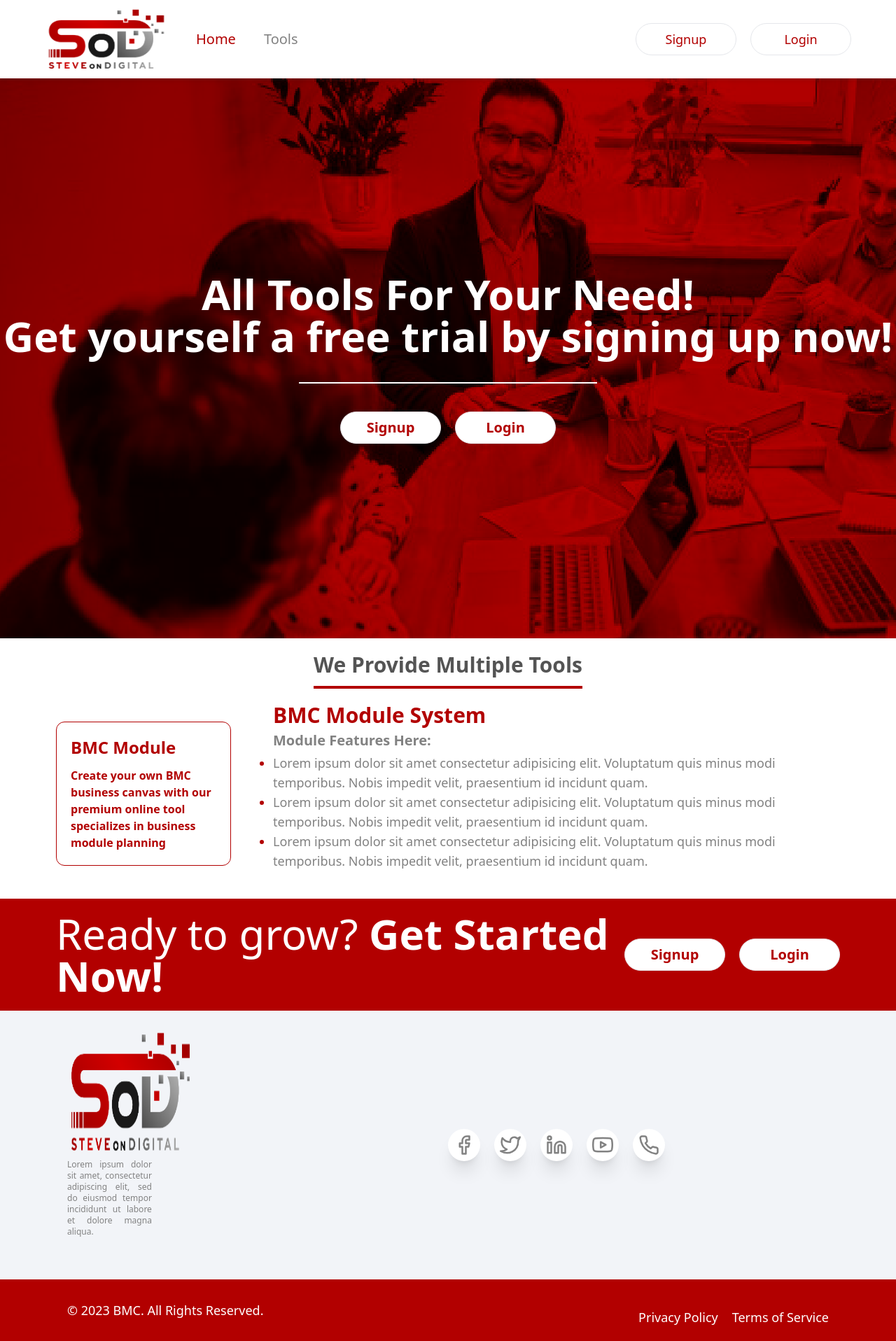
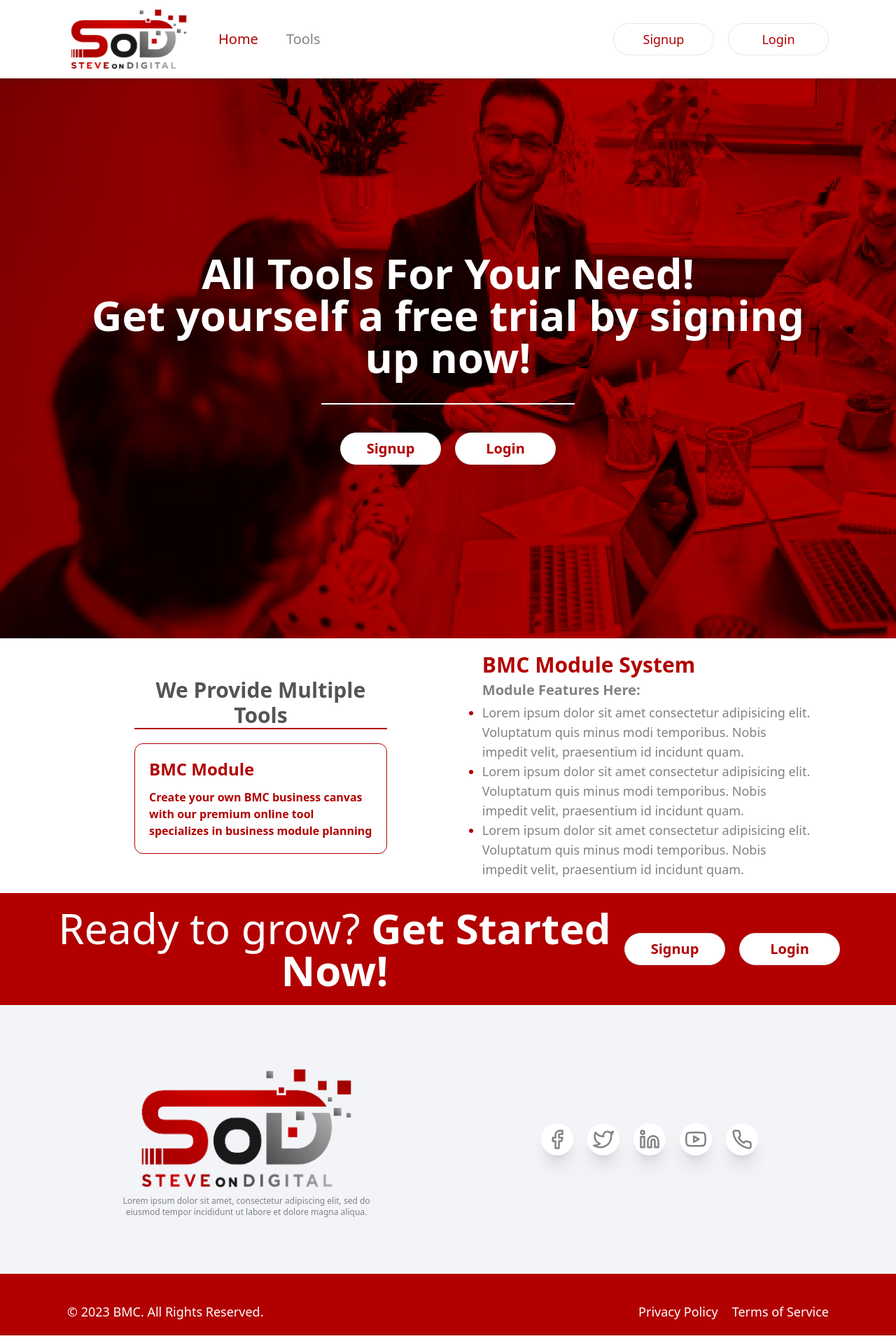
Before and after one commit to faraax/sod, a React (Create React App) app: page / in a window 1280 px wide. Shown: the whole page at 70% size. Built offline with nearby package versions, Linux system fonts and the light colour scheme.

Commit message:
Final Commit

```diff
--- a/src/Hooks/useOAuth.jsx
+++ b/src/Hooks/useOAuth.jsx
@@ -10,6 +10,7 @@ export default function useLogin() {
     const [signupUserInfo, setSignupUserInfo] = useState(false);
     const [loginUser, setLoginUser] = useState(false);
     const { dispatch, user } = useGlobalState();
+    // const navigate = useNavigate();
     const token = Cookies.get('sodIdToken');
 
     const notify = () => toast.warn("Please Login First", {
@@ -36,8 +37,9 @@ export default function useLogin() {
 
     const handleLogout = () => {
         googleLogout()
+        Cookies.remove("sodIdToken");
         dispatch({ type: "LOGOUT" });
-        Cookies.remove("sodIdToken");
+        window.location.reload(false);
     }
 
     // Login
--- a/src/components/Footer.jsx
+++ b/src/components/Footer.jsx
@@ -5,8 +5,8 @@ export default function Footer() {
     const { handleOAuth, handleSignup } = useOAuth();
     return (
         <footer className='bg-primary'>
-            <div className='flex gap-4 2xl:flex-row xl:flex-row lg:flex-row flex-col justify-between items-center 2xl:px-20 2xl:py-5 xl:px-20 xl:py-5 lg:px-20 lg:py-5 md:px-20 md:py-5 px-0 py-0'>
-                <h1 className='2xl:text-6xl xl:text-6xl lg:text-6xl md:text-6xl text-4xl font-medium text-white'>
+            <div className='flex gap-4 2xl:flex-row xl:flex-row lg:flex-row flex-col justify-between items-center 2xl:px-20 2xl:py-5 xl:px-20 xl:py-5 lg:px-20 lg:py-5 md:px-20 md:py-5 px-0 py-5'>
+                <h1 className='2xl:text-6xl xl:text-6xl lg:text-6xl md:text-6xl text-4xl font-medium text-white text-center'>
                     Ready to grow?
                     <span className='font-bold'> Get Started Now!</span>
                 </h1>
@@ -15,25 +15,47 @@ export default function Footer() {
                     <button className="btn-primary bg-white text-primary hover:text-secondary hover:bg-white text-center font-bold" onClick={handleOAuth}>Login</button>
                 </div>
             </div>
-            <div className='grid grid-cols-6 bg-[#F2F4F8] min-h-96 px-24 py-5'>
-                <div className='flex flex-col justify-between gap-y-2  mb-7'>
-                    <div>
+            <div className='grid grid-cols-1 2xl:grid-cols-6 xl:grid-cols-6 lg:grid-cols-6 md:grid-cols-1 bg-[#F2F4F8] min-h-96 px-16 py-5'>
+                <div className='gap-y-2 col-span-3 flex 2xl:flex xl:flex lg:flex md:hidden sm:hidden xs:hidden'>
+                    <div className='flex items-center justify-center flex-col'>
                         <img
                             src={'../../assets/FooterLogo.png'}
                             alt="Steve On Digital"
-                            className="w-80 h-48" />
-                        <p className='text-xs w-2/3 text-justify text-secondary'>
+                            className="w-60 h-28 2xl:w-80 2xl:h-48 xl:w-80 xl:h-48 lg:w-80 lg:h-48 md:w-60 md:h-28" />
+                        <p className='text-xs w-2/3 text-center text-secondary'>
                             Lorem ipsum dolor sit amet, consectetur adipiscing elit, sed do eiusmod tempor incididunt ut labore et dolore magna aliqua.
                         </p>
                     </div>
                 </div>
-                <div className='col-start-4 col-span-4 flex items-center'>
-                    {/* <div className='grid grid-cols-2 text-2xl font-medium gap-x-16 gap-y-7 text-secondary'>
-                        <h1 className='hover:text-primary transition-all cursor-pointer'>Tools</h1>
-                        <h1 className='hover:text-primary transition-all cursor-pointer'>Contact Us</h1>
-                        <h1 className='hover:text-primary transition-all cursor-pointer'>BMC Module</h1>
-                        <h1 className='hover:text-primary transition-all cursor-pointer'>About US</h1>
-                    </div> */}
+                <div className='col-span-3 flex items-center justify-center 2xl:flex xl:flex lg:flex md:hidden sm:hidden xs:hidden'>
+                    <div className='flex gap-5 text-3xl text-secondary'>
+                        <span className='bg-white shadow-xl flex items-center justify-center rounded-full p-2 hover:text-primary transition-all cursor-pointer'>
+                            <FiFacebook />
+                        </span>
+                        <span className='bg-white shadow-xl flex items-center justify-center rounded-full p-2 hover:text-primary transition-all cursor-pointer'>
+                            <FiTwitter />
+                        </span>
+                        <span className='bg-white shadow-xl flex items-center justify-center rounded-full p-2 hover:text-primary transition-all cursor-pointer'>
+                            <FiLinkedin />
+                        </span>
+                        <span className='bg-white shadow-xl flex items-center justify-center rounded-full p-2 hover:text-primary transition-all cursor-pointer'>
+                            <FiYoutube />
+                        </span>
+                        <span title='0XXXXXXXXX'
+                            className='bg-white shadow-xl flex items-center justify-center rounded-full p-2 hover:text-primary transition-all cursor-pointer'>
+                            <FiPhone />
+                        </span>
+                    </div>
+                </div>
+                <div className='hidden 2xl:hidden xl:hidden lg:hidden md:flex sm:flex xs:flex items-center justify-center flex-col gap-5'>
+                    <img
+                        src={'../../assets/FooterLogo.png'}
+                        alt="Steve On Digital"
+                        className="w-80 h-48" />
+                    <p className='text-xs w-2/3 text-center text-secondary'>
+                        test
+                        Lorem ipsum dolor sit amet, consectetur adipiscing elit, sed do eiusmod tempor incididunt ut labore et dolore magna aliqua.
+                    </p>
                     <div className='flex gap-5 text-3xl text-secondary'>
                         <span className='bg-white shadow-xl flex items-center justify-center rounded-full p-2 hover:text-primary transition-all cursor-pointer'>
                             <FiFacebook />
@@ -54,10 +76,12 @@ export default function Footer() {
                     </div>
                 </div>
             </div>
-            <div className='flex justify-between items-center px-24 py-5'>
-                <p className='text-lg font-medium text-white'>
-                    © 2023 BMC.  All Rights Reserved.
-                </p>
+            <div className='flex justify-between items-center px-24 py-5 flex-row 2xl:flex-row xl:flex-row lg:flex-row md:flex-col sm:flex-col xs:flex-col'>
+                <div className='flex gap-5 text-xl items-center justify-center pt-5'>
+                    <p className='text-lg font-medium text-white'>
+                        © 2023 BMC.  All Rights Reserved.
+                    </p>
+                </div>
                 <div className="flex gap-5 text-xl items-center justify-center pt-5">
                     <p className='text-lg font-medium text-white'>Privacy Policy</p>
                     <p className='text-lg font-medium text-white'>Terms of Service</p>
--- a/src/components/Hero.jsx
+++ b/src/components/Hero.jsx
@@ -3,7 +3,7 @@ import useOAuth from '../Hooks/useOAuth'
 export default function Hero() {
     const { handleOAuth, handleSignup } = useOAuth();
     return (
-        <div className="bg-cover bg-center h-screen flex gap-5 flex-col justify-center items-center hero_sec bg-blue-200">
+        <div className="bg-cover bg-center h-screen flex gap-5 flex-col justify-center items-center hero_sec bg-blue-200 px-2 2xl:px-24 xl:px-24 lg:px-24 md:px-16">
             <h1 className="2xl:text-6xl xl:text-6xl lg:text-6xl md:text-6xl text-4xl font-bold text-white mb-4 text-center leading-tight">
                 All Tools For Your Need!
                 <br />
--- a/src/components/Loading.jsx
+++ b/src/components/Loading.jsx
@@ -1,6 +1,6 @@
 export default function Loading() {
     return (
-        <div className="flex  justify-center items-center gap-2 text-gold p-3 rounded-lg font-bold h-screen cursor-wait">
+        <div className="flex justify-center items-center gap-2 text-gold p-3 rounded-lg font-bold h-screen cursor-wait">
             <svg className="h-20 w-20 animate-spin" viewBox="3 3 18 18">
                 <path
                     className="fill-gray-300"
--- a/src/components/Navbar.jsx
+++ b/src/components/Navbar.jsx
@@ -3,6 +3,7 @@ import { Link, NavLink, Outlet } from "react-router-dom";
 import { useGlobalState } from "../Hooks/useGlobalState";
 import useOAuth from "../Hooks/useOAuth";
 import { ToastContainer } from 'react-toastify';
+import { FiLogOut } from 'react-icons/fi';
 import 'react-toastify/dist/ReactToastify.css';
 
 
@@ -17,7 +18,7 @@ export default function Navbar() {
 
     return (
         <>
-            <nav className="flex items-center gap-10 px-16 py-5 sticky top-0 bg-white h-28 shadow-md z-10">
+            <nav className="flex items-center gap-10 px-2 2xl:px-24 xl:px-24 lg:px-24 md:px-16 py-5 sticky top-0 bg-white h-28 shadow-md z-10">
                 <div className="flex items-center gap-10 mr-auto">
                     <Link to="/">
                         <img
@@ -26,7 +27,7 @@ export default function Navbar() {
                             className="w-44 h-24 cursor-pointer"
                         />
                     </Link>
-                    <ul className={`${isOpen ? 'block' : 'hidden'} lg:flex lg:items-center gap-10 lg:justify-between w-full lg:w-auto text-xl cursor-pointer font-medium`}>
+                    <ul className={`hidden lg:flex lg:items-center gap-10 lg:justify-between w-full lg:w-auto text-xl cursor-pointer font-medium`}>
                         <li className="hover:text-primary text-secondary" onClick={user ? notifyHome : null}>
                             <NavLink to="/">Home</NavLink>
                         </li>
@@ -42,8 +43,8 @@ export default function Navbar() {
                         </li>
                     </ul>
                 </div>
-                <button
-                    className="lg:hidden block focus:outline-none"
+                <div className="relative">
+                    <button className="lg:hidden block focus:outline-none"
                         onClick={toggleMenu}
                     >
                         <svg
@@ -62,11 +63,33 @@ export default function Navbar() {
                         </svg>
                     </button>
                     {
-                    user && <h2>Welcome : {user.data.name}</h2>
+                        isOpen && (
+                            <div className="absolute top-10 bg-white right-0 p-7 shadow-lg flex flex-col gap-5">
+                                <div className="flex gap-5">
+                                    <img src={user.data.picture} alt="Profile" srcSet="" className="w-12 h-12 rounded-full" />
+                                    <h2>{user.data.name}</h2>
+                                </div>
+                                <button className="btn-primary flex justify-center items-center gap-3" onClick={handleLogout}>
+                                    <FiLogOut /> Logout
+                                </button>
+                            </div>
+                        )
                     }
+                </div>
                 {
-                    user && <button className="btn-primary" onClick={handleLogout}>Logout</button>
+                    user && (
+                        <div className="lg:flex hidden justify-center items-center gap-5">
+                            <img src={user.data.picture} alt="Profile" srcSet="" className="w-12 h-12 rounded-full" />
+                            <h2>Welcome : {user.data.name}</h2>
+                            <button className="btn-primary flex justify-center items-center gap-3" onClick={handleLogout}>
+                                <FiLogOut /> Logout
+                            </button>
+                        </div>
+                    )
                 }
+                {/* {
+                    user && <button className="btn-primary flex justify-center items-center gap-3" onClick={handleLogout}><FiLogOut /> Logout</button>
+                } */}
                 {
                     !user && (
                         <div className="hidden gap-5 text-lg ml-auto lg:flex">
--- a/src/components/Text.jsx
+++ /dev/null
@@ -1,69 +0,0 @@
-import {
-    Document as PDFDocument,
-    StyleSheet,
-    Page,
-    Font,
-} from '@react-pdf / renderer';
-import PageFooter from "./PageFooter";
-import CoverPage from "./CoverPage";
-import Entry from "./Entry";
-Font.register({
-    family: "Public Sans",
-    fonts: [
-        {
-            src: "https://cdn.companycam.com/fonts/PublicSans-Regular.ttf"
-        },
-        {
-            src: "https://cdn.companycam.com/fonts/PublicSans-SemiBold.ttf",
-            fontWeight: 700,
-        },
-    ],
-});// Allow users to include emojis in markup
-Font.registerEmojiSource({
-    format: "png",
-    url: "https://twemoji.maxcdn.com/2/72x72/",
-});
-const styles = StyleSheet.create({
-    // omitted for brevity
-});
-const Document = ({ report }) => {
-    const {
-        entries,
-        settings,
-        photoCount,
-        company,
-        title,
-        subtitle,
-        createdAt,
-        featuredEntry
-    } = report; const { name, logoLargeUrl } = company;
-
-    const featuredPhoto = featuredEntry.assetPreviewLarge; return (
-        <PDFDocument>
-            <Page style={pageStyles} size="LETTER">
-                <PageFooter title={title} />
-                <CoverPage
-                    companyName={name}
-                    logo={logoLargeUrl}
-                    title={title}
-                    subtitle={subtitle}
-                    createdAt={createdAt}
-                    featuredPhoto={featuredPhoto}
-                    photoCount={photoCount}
-                />
-            </Page>
-            <Page style={pageStyles} size="LETTER">
-                <PageFooter title={title} />
-                {entries.map((entry) => {
-                    return (
-                        <Entry
-                            key={entry.id}
-                            entry={entry}
-                            settings={settings}
-                        />
-                    );
-                })}
-            </Page>
-        </PDFDocument>
-    );
-}; export default Document;
--- a/src/components/ToolsSec.jsx
+++ b/src/components/ToolsSec.jsx
@@ -3,7 +3,12 @@ import React from 'react'
 export default function ToolsSec() {
     return (
         <>
-            <div className='2xl:col-span-3 xl:col-span-3 lg:col-span-3 col-span-12 flex items-center gap-5'>
+            <div className='flex flex-col justify-center px-2 2xl:px-24 xl:px-24 lg:px-24 md:px-16'>
+                <div className='flex'>
+                    <h1 className='text-3xl font-semibold text-[#545454] border-primary border-b-2 text-center'>
+                        We Provide Multiple Tools
+                    </h1>
+                </div>
                 <div className='p-5 flex flex-col gap-3 text-primary border-primary border mt-5 rounded-xl hover:bg-primary hover:text-white'>
                     <h1 className='text-2xl font-bold flex-wrap'>BMC Module</h1>
                     <p className='font-semibold flex-wrap'>Create your own BMC business canvas with our premium online tool specializes in business module planning</p>
--- a/src/pages/BMCModule.jsx
+++ b/src/pages/BMCModule.jsx
@@ -175,8 +175,9 @@ export default function BMCModule() {
     }
 
     return (
-        <div className='px-24 py-10'>
-            <div className='flex my-5 gap-4 btn:flex-col flex-col 2xl:flex-row xl:flex-row lg:flex-col md:flex-col sm:flex-col xs:flex-col'>
+        <div className='px-2 2xl:px-24 xl:px-24 lg:px-24 md:px-16 py-10'>
+
+            <div className='hidden 2xl:flex xl:flex lg:flex md:hidden my-5 gap-4 btn:flex-col flex-col 2xl:flex-row xl:flex-row lg:flex-col md:flex-col sm:flex-col xs:flex-col'>
                 <div className='flex gap-5'>
                     <h3
                         className={`${(id === "Select Canvas") ? "border-b-2 border-primary" : ""} text-xl text-secondary hover:text-primary font-medium cursor-pointer hover:border-b-2 hover:border-primary`}
@@ -221,8 +222,8 @@ export default function BMCModule() {
                 </div>
             </div>
 
-            {/* <div className='flex my-5 gap-4 btn:flex-col flex-col 2xl:flex-row xl:flex-row lg:flex-col md:flex-col sm:flex-col xs:flex-col'>
-                <div className='flex gap-5 jus'>
+            <div className='flex 2xl:hidden xl:hidden lg:hidden md:flex my-5 gap-4 btn:flex-col flex-col 2xl:flex-row xl:flex-row lg:flex-col md:flex-col sm:flex-col xs:flex-col'>
+                <div className='flex gap-5 justify-center'>
                     <h3
                         className={`${(id === "Select Canvas") ? "border-b-2 border-primary" : ""} text-xl text-secondary hover:text-primary font-medium cursor-pointer hover:border-b-2 hover:border-primary`}
                         onClick={handleCreateNewForm}>
@@ -242,7 +243,7 @@ export default function BMCModule() {
                         <input type="text" name="Canvas" value={canvasName} placeholder='Type in the name of canvas' className='w-full px-5 py-3 border' required onChange={(e) => setCanvasName(e.target.value)} />
                     </div>
                 </div>
-                <div className='flex gap-5 justify-center'>
+                <div className='flex gap-5 justify-center flex-col 2xl:flex-row xl:flex-row lg:flex-row md:flex-row sm:flex-row xs:flex-col'>
                     <PDFDownloadLink document={
                         <Suspense fallback={<LoadingBtn />}>
                             <BMCPdf form={form} />
@@ -266,7 +267,7 @@ export default function BMCModule() {
                         )
                     }
                 </div>
-            </div> */}
+            </div>
 
             <div className='grid grid-cols-1 lg:grid-cols-5 grid-rows-4 border-2 border-gray-300'>
                 {
@@ -333,11 +334,14 @@ export default function BMCModule() {
                     )
                 }
             </div>
-            <div className="flex mt-1 px-5">
-                <p className='w-3/4'>
-                    Lorem ipsum, dolor sit amet consectetur adipisicing elit. Illo suscipit tempore culpa delectus labore ea ab id nulla eos, repudiandae at, natus in! Numquam doloremque nihil ea qui, minus optio.
-                </p>
-                <div className='flex ml-auto gap-3'>
+
+            <div className="flex mt-1 justify-between items-center 2xl:flex-row xl:flex-row lg:flex-row md:flex-col-reverse flex-col-reverse gap-5">
+                <div className='2xl:w-3/4 xl:w-3/4 lg:w-3/4 md:w-3/4 w-full'>
+                    <p>
+                        Lorem ipsum, dolor sit amet consectetur adipisicing elit. Illo suscipit tempore culpa delectus labore ea ab id nulla eos, repudiandae at, natus in! Numquam doloremque nihil ea qui, minus optio.
+                    </p>
+                </div>
+                <div className='flex gap-3 mt-5'>
                     <button
                         onClick={() => dispatch({ type: "RESET_STATE" })}
                         className="bg-primary text-white p-2 font-medium flex gap-3 justify-center items-center hover:bg-opacity-80 px-3 rounded-lg">
@@ -345,16 +349,19 @@ export default function BMCModule() {
                     </button>
                 </div>
             </div>
+
             <div className='flex flex-col gap-2'>
                 <h1 className='text-3xl font-bold'>Brainstorming Notes</h1>
                 <p>Write down you thought here and then move them to necessary section.</p>
                 <BrainstormingSec objName={'BrainstormingNotes'} />
             </div>
+
             {/* <div>
                 <PDFViewer height={500} width={"100%"}>
                     <BMCPdf form={form} />
                 </PDFViewer>
             </div> */}
+
             <ToastContainer
                 position="bottom-right"
                 autoClose={5000}
@@ -367,6 +374,7 @@ export default function BMCModule() {
                 pauseOnHover
                 theme="colored"
             />
+
         </div >
     )
 }
--- a/src/pages/Home.jsx
+++ b/src/pages/Home.jsx
@@ -6,13 +6,7 @@ export default function Home() {
     return (
         <>
             <Hero />
-            <div className='grid grid-cols-12 2xl:px-20 2xl:py-5 xl:px-20 xl:py-5 lg:px-20 lg:py-5 md:px-20 md:py-5 sm:px-20 sm:py-5 px-0 py-0 gap-x-10'>
-                <div className='col-span-12 2xl:w-96 xl:w-96 flex justify-center items-center flex-col gap-3'>
-                    <h1 className='text-3xl font-semibold text-[#545454]'>
-                        We Provide Multiple Tools
-                    </h1>
-                    <div className='border-primary border-2 w-96' />
-                </div>
+            <div className='flex gap-5 px-10 2xl:px-24 xl:px-24 lg:px-24 md:px-16 flex-col 2xl:flex-row xl:flex-row lg:flex-row md:flex-col sm:flex-col xs:flex-col'>
                 <ToolsSec />
             </div>
             <Footer />
```
Also changed, not shown: 15 other files (tests, documents, lock files or other folders). Lines whose indentation alone changed are shown as unchanged.
